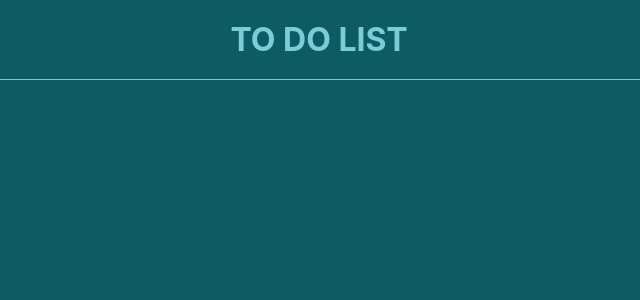
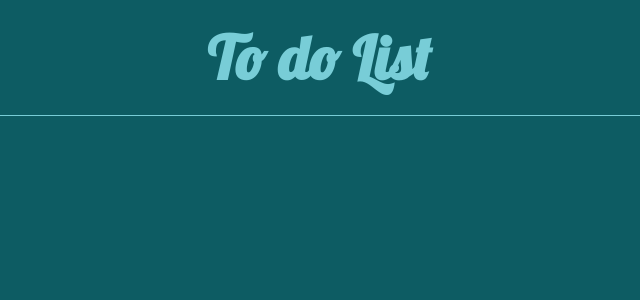
Before and after one commit to erickallandev/to-do-list, a React (Create React App) app: page / in a window 1280 px wide. Shown: the top 300 px of the page, without its empty margins (321-961 px from the left). Built offline with nearby package versions, Linux system fonts and the light colour scheme.

Commit message:
feat: add Montserrat and Lobster from google Fonts

```diff
--- a/src/App.styled.ts
+++ b/src/App.styled.ts
@@ -18,5 +18,6 @@ export const Header = styled.h1`
     color: #78cdd7;
     margin: 0;
     text-align: center;
-    text-transform: uppercase;
+    font-family: Lobster;
+    font-size: 60px;
 `;
--- a/src/index.css
+++ b/src/index.css
@@ -1,3 +1,5 @@
+@import url('https://fonts.googleapis.com/css2?family=Lobster&family=Montserrat:ital,wght@0,400;0,600;1,400&display=swap');
+
 body {
   margin: 0;
   font-family: -apple-system, BlinkMacSystemFont, 'Segoe UI', 'Roboto', 'Oxygen',
```
